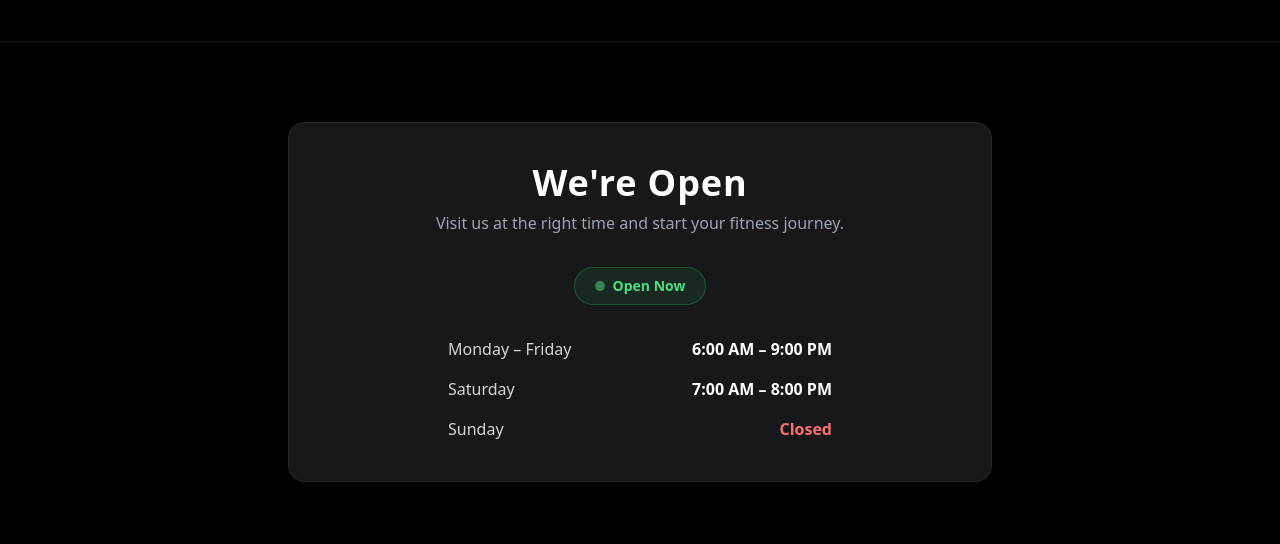
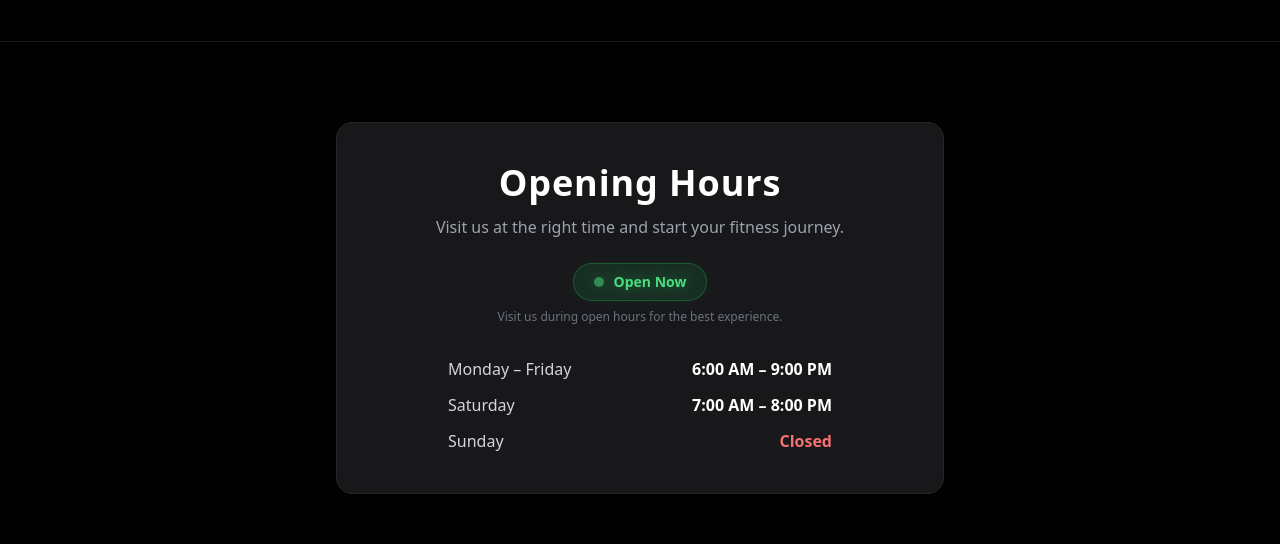
Before and after one commit to Teshome-Worku/FUTURE_FS_03, a React (Vite) app: page / in a window 1280 px wide. Shown: the part 4040-4584 px from the top of the page. Built offline with nearby package versions, Linux system fonts and the light colour scheme; a web font is replaced by a local one.

Commit message:
feat: add OpeningHours component with real-time status and schedule display

```diff
--- a/src/components/OpeningHours.tsx
+++ b/src/components/OpeningHours.tsx
@@ -4,14 +4,13 @@ import { motion } from 'framer-motion';
 interface Schedule {
     day: string;
     hours: string;
-    open: number;  // 24h format
-    close: number;  // 24h format
+    isClosed: boolean;
 }
 
 const schedule: Schedule[] = [
-    { day: 'Monday – Friday', hours: '6:00 AM – 9:00 PM', open: 6, close: 21 },
-    { day: 'Saturday', hours: '7:00 AM – 8:00 PM', open: 7, close: 20 },
-    { day: 'Sunday', hours: 'Closed', open: -1, close: -1 }
+    { day: 'Monday – Friday', hours: '6:00 AM – 9:00 PM', isClosed: false },
+    { day: 'Saturday', hours: '7:00 AM – 8:00 PM', isClosed: false },
+    { day: 'Sunday', hours: 'Closed', isClosed: true }
 ];
 
 const getIsOpen = (): boolean => {
@@ -19,9 +18,9 @@ const getIsOpen = (): boolean => {
     const dayOfWeek = now.getDay(); // 0 = Sunday, 6 = Saturday
     const currentHour = now.getHours() + now.getMinutes() / 60;
 
-    if (dayOfWeek === 0) return false; // Sunday
-    if (dayOfWeek === 6) return currentHour >= 7 && currentHour < 20; // Saturday
-    return currentHour >= 6 && currentHour < 21; // Mon–Fri
+    if (dayOfWeek === 0) return false;
+    if (dayOfWeek === 6) return currentHour >= 7 && currentHour < 20;
+    return currentHour >= 6 && currentHour < 21;
 };
 
 const OpeningHours: React.FC = () => {
@@ -30,13 +29,13 @@ const OpeningHours: React.FC = () => {
     useEffect(() => {
         const interval = setInterval(() => {
             setIsOpen(getIsOpen());
-        }, 60000); // check every minute
+        }, 60000);
         return () => clearInterval(interval);
     }, []);
 
     return (
         <section className="bg-black py-20 border-t border-zinc-900">
-            <div className="max-w-3xl mx-auto px-6 lg:px-8">
+            <div className="max-w-2xl mx-auto px-6 lg:px-8">
                 <motion.div
                     className="bg-zinc-900 rounded-2xl p-8 md:p-10 border border-zinc-800 text-center shadow-xl"
                     initial={{ opacity: 0, y: 30 }}
@@ -44,29 +43,42 @@ const OpeningHours: React.FC = () => {
                     viewport={{ once: true }}
                     transition={{ duration: 0.6 }}
                 >
-                    <h2 className="text-3xl md:text-4xl font-bold text-white mb-2 tracking-wide">
-                        We're Open
+                    {/* Title */}
+                    <h2 className="text-3xl md:text-4xl font-bold text-white tracking-wide">
+                        Opening Hours
                     </h2>
-                    <p className="text-gray-400 text-sm md:text-base mb-8">
+
+                    {/* Subtitle */}
+                    <p className="text-gray-400 text-sm md:text-base mt-3">
                         Visit us at the right time and start your fitness journey.
                     </p>
 
                     {/* Real-time status badge */}
-                    <div className="mb-8">
-                        <span className={`inline-flex items-center gap-2 px-5 py-2 rounded-full text-sm font-bold ${
-                            isOpen
-                                ? 'bg-green-500/10 text-green-400 border border-green-500/30'
-                                : 'bg-red-500/10 text-red-400 border border-red-500/30'
-                        }`}>
+                    <div className="mt-6">
+                        <span
+                            className={`inline-flex items-center gap-2.5 px-5 py-2 rounded-full text-sm font-bold transition-all duration-300 ${
+                                isOpen
+                                    ? 'bg-green-500/10 text-green-400 border border-green-500/30'
+                                    : 'bg-red-500/10 text-red-400 border border-red-500/30'
+                            }`}
+                            style={{
+                                filter: isOpen
+                                    ? 'drop-shadow(0 0 6px rgba(34,197,94,0.4))'
+                                    : 'drop-shadow(0 0 6px rgba(239,68,68,0.4))'
+                            }}
+                        >
                             <span className={`w-2.5 h-2.5 rounded-full animate-pulse ${
                                 isOpen ? 'bg-green-400' : 'bg-red-400'
                             }`}></span>
                             {isOpen ? 'Open Now' : 'Closed'}
                         </span>
+                        <p className="text-xs text-gray-500 mt-2">
+                            Visit us during open hours for the best experience.
+                        </p>
                     </div>
 
                     {/* Schedule list */}
-                    <div className="space-y-4 max-w-sm mx-auto">
+                    <div className="space-y-3 max-w-sm mx-auto mt-8">
                         {schedule.map((item) => (
                             <div
                                 key={item.day}
@@ -74,7 +86,7 @@ const OpeningHours: React.FC = () => {
                             >
                                 <span className="text-gray-300 font-medium">{item.day}</span>
                                 <span className={`font-semibold ${
-                                    item.hours === 'Closed' ? 'text-red-400' : 'text-white'
+                                    item.isClosed ? 'text-red-400' : 'text-white'
                                 }`}>
                                     {item.hours}
                                 </span>
```
